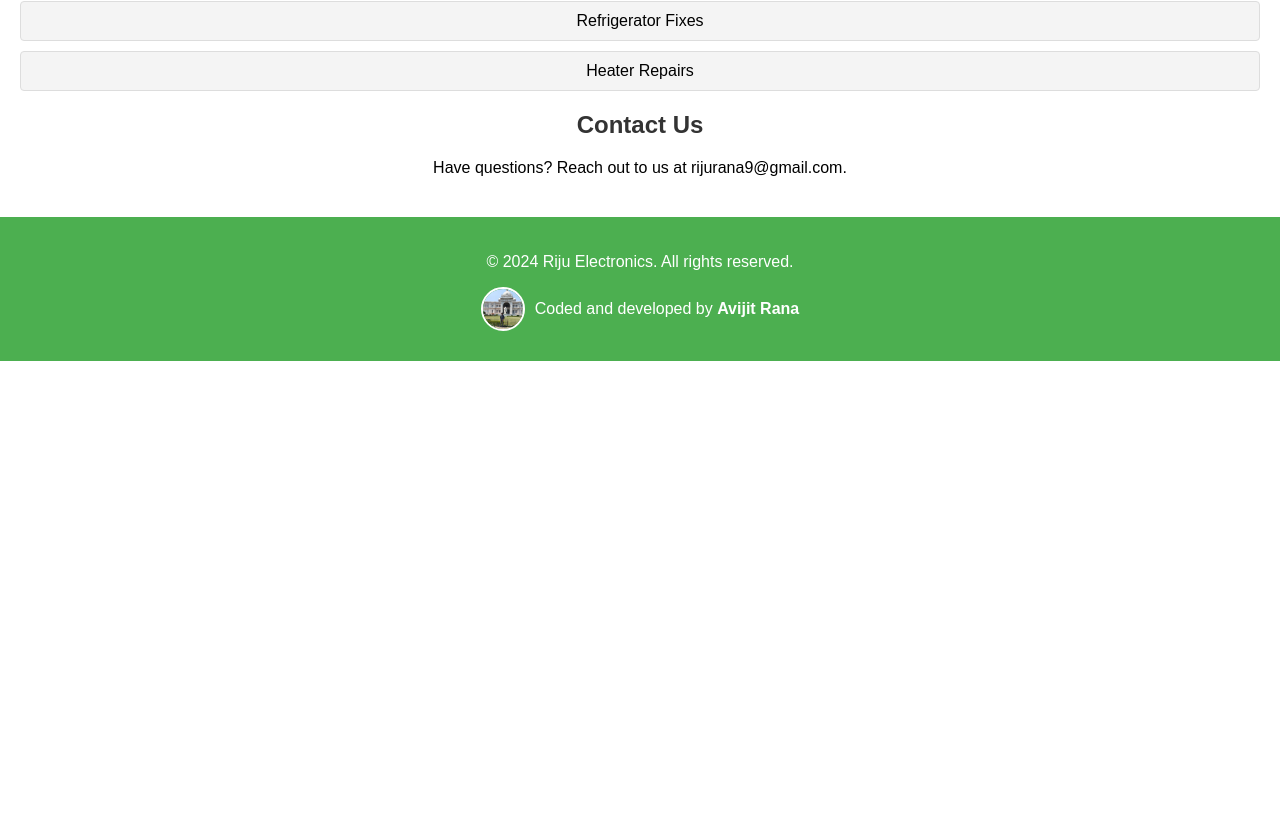
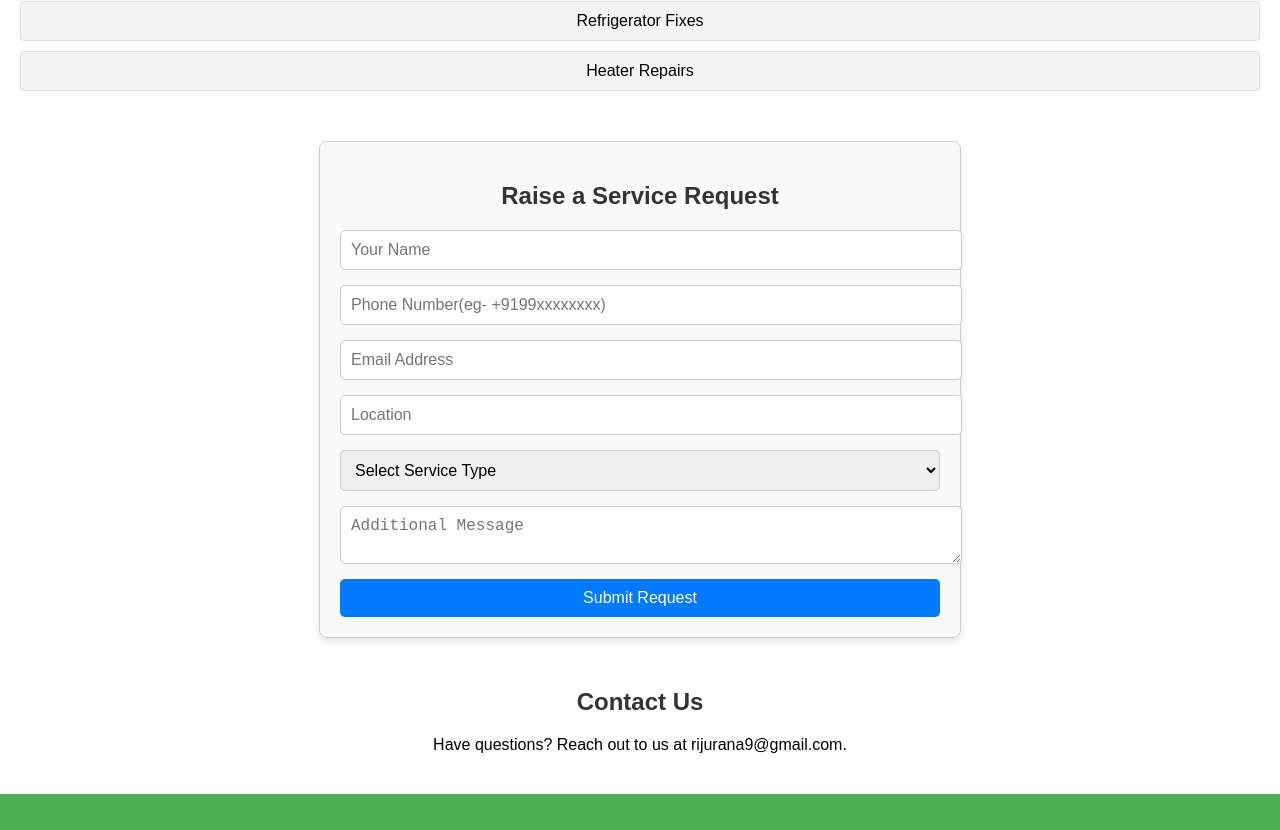
Before and after one commit to CoderAvijit/electra-mate, a React (Create React App) app: page / in a window 1280 px wide. Shown: the part 427-1257 px from the top of the page. Before the commit the page ends 800 px from the top, so only its background shows below. Built offline with nearby package versions, Linux system fonts and the light colour scheme.

Commit message:
Added Service Request Form

```diff
--- a/package.json
+++ b/package.json
@@ -4,6 +4,7 @@
   "private": true,
   "dependencies": {
     "cra-template": "1.2.0",
+    "electra-mate": "file:",
     "react": "^19.0.0",
     "react-dom": "^19.0.0",
     "react-scripts": "5.0.1",
--- a/src/App.js
+++ b/src/App.js
@@ -1,6 +1,7 @@
 import React from 'react';
 import './App.css';
 import avatar from './avijit.jpg';
+import RequestForm from './component/RequestForm';
 
 function App() {
   return (
@@ -25,6 +26,9 @@ function App() {
             <li>Heater Repairs</li>
           </ul>
         </section>
+        <section>
+        <RequestForm/>
+        </section>
         <section className="contact">
           <h2>Contact Us</h2>
           <p>Have questions? Reach out to us at rijurana9@gmail.com.</p>
--- /dev/null
+++ b/src/component/RequestForm.css
@@ -0,0 +1,66 @@
+.request-form {
+    max-width: 600px;
+    margin: 50px auto;
+    padding: 20px;
+    border: 1px solid #ccc;
+    border-radius: 8px;
+    background-color: #f9f9f9;
+    box-shadow: 0 4px 8px rgba(0, 0, 0, 0.1);
+  }
+
+  .request-form h2 {
+    text-align: center;
+    color: #333;
+    margin-bottom: 20px;
+  }
+
+  .request-form form {
+    display: flex;
+    flex-direction: column;
+    gap: 15px;
+  }
+
+  .request-form input,
+  .request-form select,
+  .request-form textarea,
+  .request-form button {
+    width: 100%;
+    padding: 10px;
+    font-size: 16px;
+    border: 1px solid #ccc;
+    border-radius: 5px;
+  }
+
+  .request-form input:focus,
+  .request-form select:focus,
+  .request-form textarea:focus {
+    border-color: #007bff;
+    outline: none;
+  }
+
+  .request-form button {
+    background-color: #007bff;
+    color: #fff;
+    border: none;
+    cursor: pointer;
+    transition: background-color 0.3s;
+  }
+
+  .request-form button:hover {
+    background-color: #0056b3;
+  }
+
+  .request-form textarea {
+    resize: vertical;
+  }
+
+  .response-message {
+    text-align: center;
+    margin-top: 15px;
+    font-weight: bold;
+    color: #28a745; /* Success color */
+  }
+
+  .response-message.error {
+    color: #dc3545; /* Error color */
+  }
--- /dev/null
+++ b/src/component/RequestForm.js
@@ -0,0 +1,98 @@
+import React, { useState } from 'react';
+import './RequestForm.css'
+
+function RequestForm() {
+  const [formData, setFormData] = useState({
+    name: '',
+    phone: '',
+    email: '',
+    location: '',
+    serviceType: '',
+    message: ''
+  });
+
+  const [responseMessage, setResponseMessage] = useState('');
+
+  const handleChange = (e) => {
+    const { name, value } = e.target;
+    setFormData({ ...formData, [name]: value });
+  };
+
+  const handleSubmit = async (e) => {
+    e.preventDefault();
+    try {
+      const response = await fetch('https://electra-mate-production.up.railway.app/api/request/send', {
+        method: 'POST',
+        headers: { 'Content-Type': 'application/json' },
+        body: JSON.stringify(formData),
+      });
+      const result = await response.json();
+      setResponseMessage('Request Recieved! Thank You!♥');
+    } catch (error) {
+      setResponseMessage('Request Recieved! Thank You!♥');
+    }
+  };
+
+  return (
+    <div className="request-form">
+      <h2>Raise a Service Request</h2>
+      <form onSubmit={handleSubmit}>
+        <input
+          type="text"
+          name="name"
+          placeholder="Your Name"
+          value={formData.name}
+          onChange={handleChange}
+          required
+        />
+        <input
+          type="text"
+          name="phone"
+          placeholder="Phone Number(eg- +9199xxxxxxxx)"
+          value={formData.phone}
+          onChange={handleChange}
+          required
+        />
+        <input
+          type="email"
+          name="email"
+          placeholder="Email Address"
+          value={formData.email}
+          onChange={handleChange}
+          required
+        />
+        <input
+          type="text"
+          name="location"
+          placeholder="Location"
+          value={formData.location}
+          onChange={handleChange}
+          required
+        />
+        <select
+          name="serviceType"
+          value={formData.serviceType}
+          onChange={handleChange}
+          required
+        >
+          <option value="">Select Service Type</option>
+          <option value="TV Repair">TV Repair</option>
+          <option value="AC Maintenance">AC Maintenance</option>
+          <option value="Refrigerator Fix">Refrigerator Fix</option>
+          <option value="Heater Repair">Heater Repair</option>
+        </select>
+        <textarea
+          name="message"
+          placeholder="Additional Message"
+          value={formData.message}
+          onChange={handleChange}
+          required
+        ></textarea>
+        <button type="submit">Submit Request</button>
+      </form>
+      {responseMessage && <p className="response-message">{responseMessage}</p>}
+    </div>
+  );
+}
+
+export default RequestForm;
```
Also changed, not shown: 1 other file (tests, documents, lock files or other folders).
